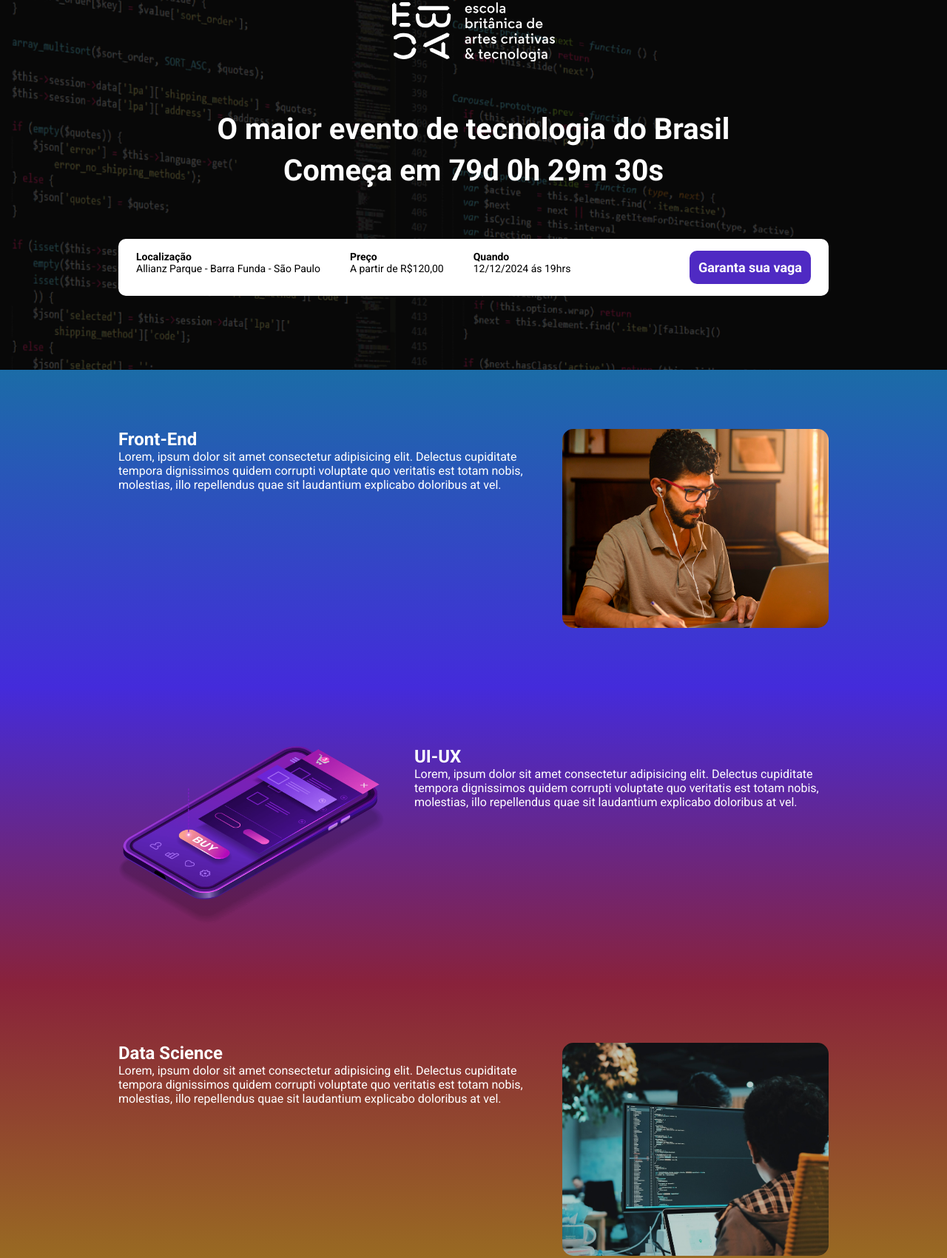
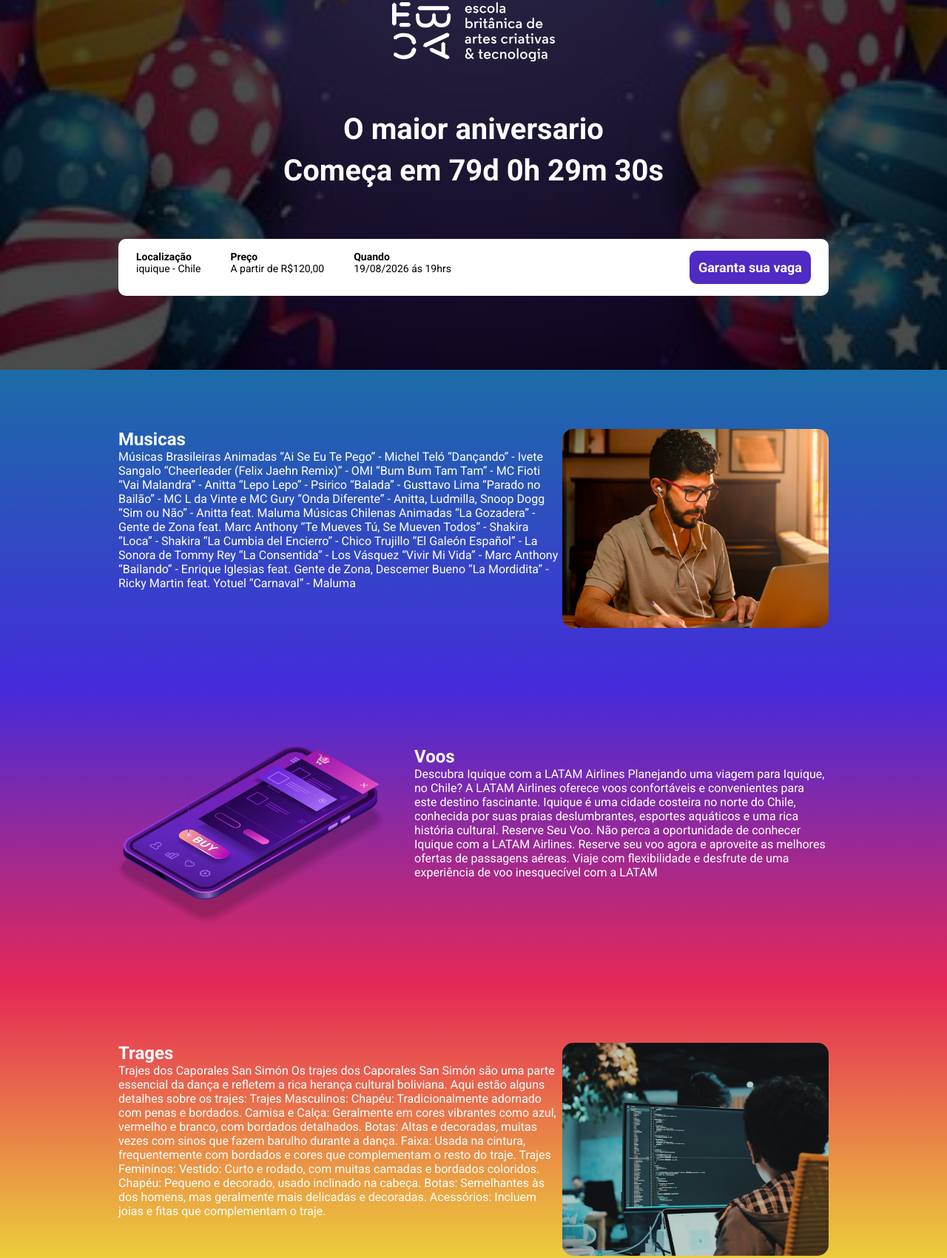
Before and after one commit to Bruno-dev-n/aniver, a website built with Parcel: page src/index.html in a window 1280 px wide. Shown: the part 61-1762 px from the top of the page at 74% size. Built offline with nearby package versions, Linux system fonts and the light colour scheme.

Commit message:
Adicionando README e outras mudanças

```diff
--- a/src/index.html
+++ b/src/index.html
@@ -15,12 +15,12 @@
     <div class="container">
         <img class="hero__logo" src="./images/ebac_logo.svg" alt="Ebac">
         </img>
-        <p class="hero__text">O maior evento de tecnologia do Brasil <br><span id="contador">começa em 10d 15h 20m 8s</span></p>
+        <p class="hero__text">O maior aniversario <br><span id="contador">começa em 695d 15h 20m 8s</span></p>
         <div class="infos-bar">
             <ul class="infos-bar__infos">
                 <li class="infos-bar__infos__item">
                     <b>Localização</b>
-                    Allianz Parque - Barra Funda - São Paulo
+                    iquique - Chile
                 </li>
                 <li class="infos-bar__infos__item">
                     <b>Preço</b>
@@ -28,7 +28,7 @@
                 </li>
                 <li class="infos-bar__infos__item">
                     <b>Quando</b>
-                12/12/2024 ás 19hrs
+                19/08/2026 ás 19hrs
             </li>
         </ul>
         <a href="" class="button button--primary">Garanta sua vaga</a>
@@ -38,9 +38,30 @@
 <section class="event event--frontend">
     <div class="container" data-aos="fade-right">
         <div class="event__details">
-            <h2 class="event__details__title"> Front-End       </h2>
+            <h2 class="event__details__title"> Musicas       </h2>
 
-                <p class="event__details__description">Lorem, ipsum dolor sit amet consectetur adipisicing elit. Delectus cupiditate tempora dignissimos quidem corrupti voluptate quo veritatis est totam nobis, molestias, illo repellendus quae sit laudantium explicabo doloribus at vel.</p>
+                <p class="event__details__description">Músicas Brasileiras Animadas
+                    “Ai Se Eu Te Pego” - Michel Teló
+                    “Dançando” - Ivete Sangalo
+                    “Cheerleader (Felix Jaehn Remix)” - OMI
+                    “Bum Bum Tam Tam” - MC Fioti
+                    “Vai Malandra” - Anitta
+                    “Lepo Lepo” - Psirico
+                    “Balada” - Gusttavo Lima
+                    “Parado no Bailão” - MC L da Vinte e MC Gury
+                    “Onda Diferente” - Anitta, Ludmilla, Snoop Dogg
+                    “Sim ou Não” - Anitta feat. Maluma
+                    Músicas Chilenas Animadas
+                    “La Gozadera” - Gente de Zona feat. Marc Anthony
+                    “Te Mueves Tú, Se Mueven Todos” - Shakira
+                    “Loca” - Shakira
+                    “La Cumbia del Encierro” - Chico Trujillo
+                    “El Galeón Español” - La Sonora de Tommy Rey
+                    “La Consentida” - Los Vásquez
+                    “Vivir Mi Vida” - Marc Anthony
+                    “Bailando” - Enrique Iglesias feat. Gente de Zona, Descemer Bueno
+                    “La Mordidita” - Ricky Martin feat. Yotuel
+                    “Carnaval” - Maluma</p>
 
             </div>
             <img class="event__image" src="./images/frontend.png" alt="Front-End">
@@ -50,9 +71,14 @@
 <section class="event event--ux-ui event--image-left">
     <div class="container" data-aos="fade-left">
         <div class="event__details">
-            <h2 class="event__details__title"> UI-UX       </h2>
+            <h2 class="event__details__title"> Voos       </h2>
 
-                <p class="event__details__description">Lorem, ipsum dolor sit amet consectetur adipisicing elit. Delectus cupiditate tempora dignissimos quidem corrupti voluptate quo veritatis est totam nobis, molestias, illo repellendus quae sit laudantium explicabo doloribus at vel.</p>
+                <p class="event__details__description">Descubra Iquique com a LATAM Airlines
+
+                    Planejando uma viagem para Iquique, no Chile? A LATAM Airlines oferece voos confortáveis e convenientes para este destino fascinante. Iquique é uma cidade costeira no norte do Chile, conhecida por suas praias deslumbrantes, esportes aquáticos e uma rica história cultural.
+                    Reserve Seu Voo.
+
+                    Não perca a oportunidade de conhecer Iquique com a LATAM Airlines. Reserve seu voo agora e aproveite as melhores ofertas de passagens aéreas. Viaje com flexibilidade e desfrute de uma experiência de voo inesquecível com a LATAM</p>
 
             </div>
             <img class="event__image" src="./images/ui-ux.png" alt="Front-End">
@@ -61,9 +87,21 @@
 <section class="event event--data-science">
     <div class="container"data-aos="fade-right">
         <div class="event__details">
-            <h2 class="event__details__title"> Data Science</h2>
+            <h2 class="event__details__title">Trages</h2>
 
-                <p class="event__details__description">Lorem, ipsum dolor sit amet consectetur adipisicing elit. Delectus cupiditate tempora dignissimos quidem corrupti voluptate quo veritatis est totam nobis, molestias, illo repellendus quae sit laudantium explicabo doloribus at vel.</p>
+                <p class="event__details__description">Trajes dos Caporales San Simón
+                    Os trajes dos Caporales San Simón são uma parte essencial da dança e refletem a rica herança cultural boliviana. Aqui estão alguns detalhes sobre os trajes:
+
+                    Trajes Masculinos:
+                    Chapéu: Tradicionalmente adornado com penas e bordados.
+                    Camisa e Calça: Geralmente em cores vibrantes como azul, vermelho e branco, com bordados detalhados.
+                    Botas: Altas e decoradas, muitas vezes com sinos que fazem barulho durante a dança.
+                    Faixa: Usada na cintura, frequentemente com bordados e cores que complementam o resto do traje.
+                    Trajes Femininos:
+                    Vestido: Curto e rodado, com muitas camadas e bordados coloridos.
+                    Chapéu: Pequeno e decorado, usado inclinado na cabeça.
+                    Botas: Semelhantes às dos homens, mas geralmente mais delicadas e decoradas.
+                    Acessórios: Incluem joias e fitas que complementam o traje.</p>
 
             </div>
             <img class="event__image" src="./images/data.png" alt="Front-End">
@@ -72,16 +110,24 @@
 <section class="event event--backend event--image-left">
     <div class="container" data-aos="fade-left">
         <div class="event__details">
-            <h2 class="event__details__title"> Back-End       </h2>
+            <h2 class="event__details__title"> Brincadeiras       </h2>
 
-                <p class="event__details__description">Lorem, ipsum dolor sit amet consectetur adipisicing elit. Delectus cupiditate tempora dignissimos quidem corrupti voluptate quo veritatis est totam nobis, molestias, illo repellendus quae sit laudantium explicabo doloribus at vel.</p>
+                <p class="event__details__description">Corrida de Saco: Os participantes entram em sacos de estopa e pulam até a linha de chegada. Quem chegar primeiro, vence.
+                    Pescaria: Uma brincadeira clássica onde os participantes usam varas de pescar para pegar peixinhos de plástico em uma piscina inflável.
+                    Boca do Palhaço: Os jogadores tentam acertar bolas na boca de um palhaço desenhado em um painel.
+                    Correio Elegante: Mensagens anônimas e carinhosas são enviadas entre os participantes, promovendo a interação e a diversão.
+                    Jogo das Argolas: Os participantes tentam acertar argolas em garrafas ou pinos para ganhar prêmios.
+                    Dança da Cadeira: Ao som de música, os participantes circulam em volta de cadeiras. Quando a música para, todos devem sentar. Quem ficar sem cadeira é eliminado.
+                    Corrida do Ovo na Colher: Os jogadores correm segurando uma colher com um ovo (ou bola) e tentam chegar ao fim do percurso sem deixar o ovo cair.
+                    Pau de Sebo: Um mastro alto é coberto de sebo ou graxa, e os participantes tentam escalá-lo para pegar um prêmio no topo.
+                    Quadrilha: Uma dança tradicional em que os participantes seguem uma coreografia específica, geralmente liderada por um “marcador” que dá as instruções.
+                    Quebra-Pote: Um pote de barro cheio de doces e brinquedos é pendurado, e os participantes, vendados, tentam quebrá-lo com um bastão.</p>
 
             </div>
             <img class="event__image" src="./images/backend.png" alt="Front-End">
     </div>
 </section>
 <script src="https://unpkg.com/aos@next/dist/aos.js"></script>
-<script src="./postcss.config.js"></script>
 <script src="./scripts/main.js"></script>
 </body>
 </html>
--- a/src/postcss.config.js
+++ /dev/null
@@ -1,5 +0,0 @@
-module.exports = {
-    plugins: [
-    ('autoprefixer')
-    ]
-};
--- a/src/styles/_hero.scss
+++ b/src/styles/_hero.scss
@@ -1,6 +1,6 @@
 @import'./components/variables';
 .hero{
-    background-image: url(../images/fundo.png);
+    background-image: url(../images/2381138-aniversario-com-fundo-balao-colorido-realista-vetor.jpg);
     background-repeat: no-repeat;
     background-position: center;
     background-size: cover;
--- a/src/styles/components/_variables.scss
+++ b/src/styles/components/_variables.scss
@@ -1,6 +1,6 @@
 $textColor:#fff;
 $secondaryTexColor:#000;
 $blue1:#1b6ca7;
+$pink1:#e62757;
 $blue2:#442bdb;
-$pink1:#89223b;
-$yellow:#9c791d;
+$yellow:#edf035;
```
Also changed, not shown: src/images/2381138-aniversario-com-fundo-balao-colorido-realista-vetor.jpg (added), 1 other file.
